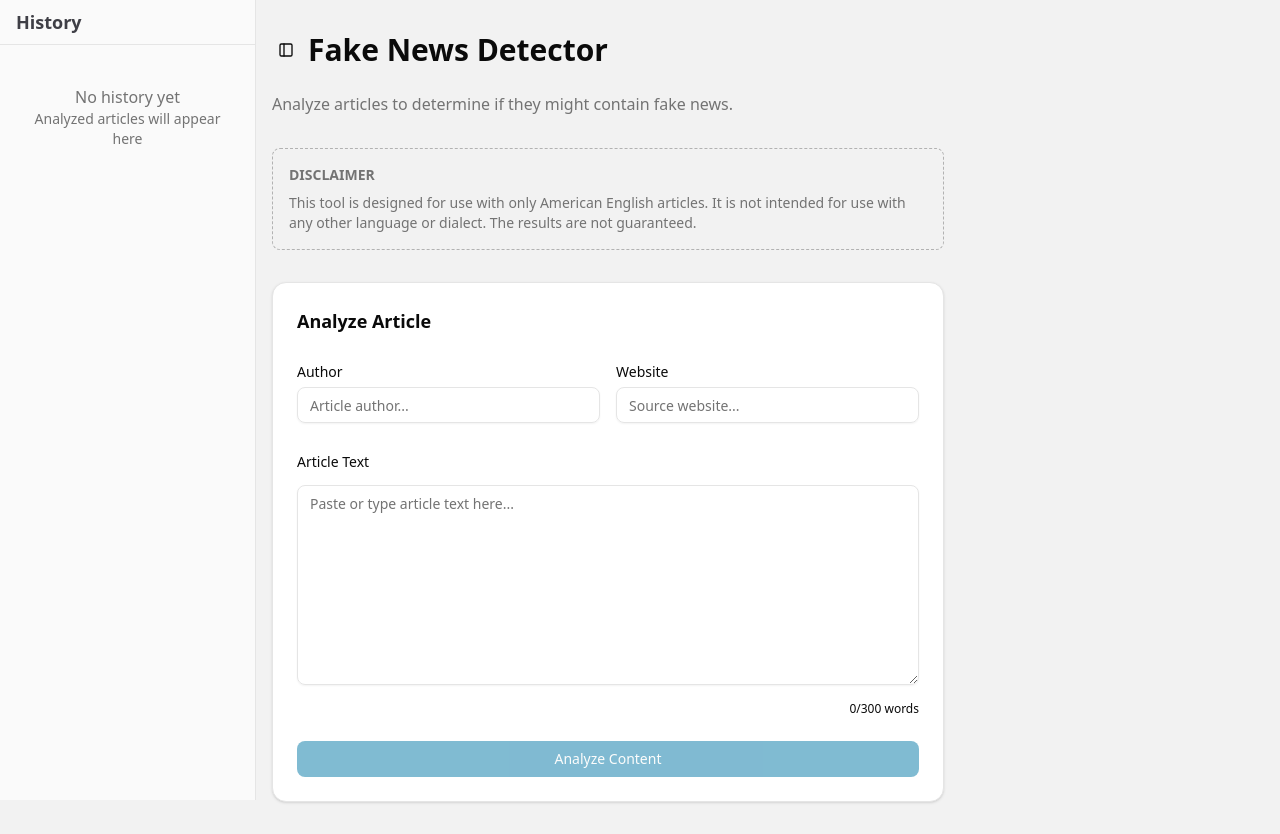
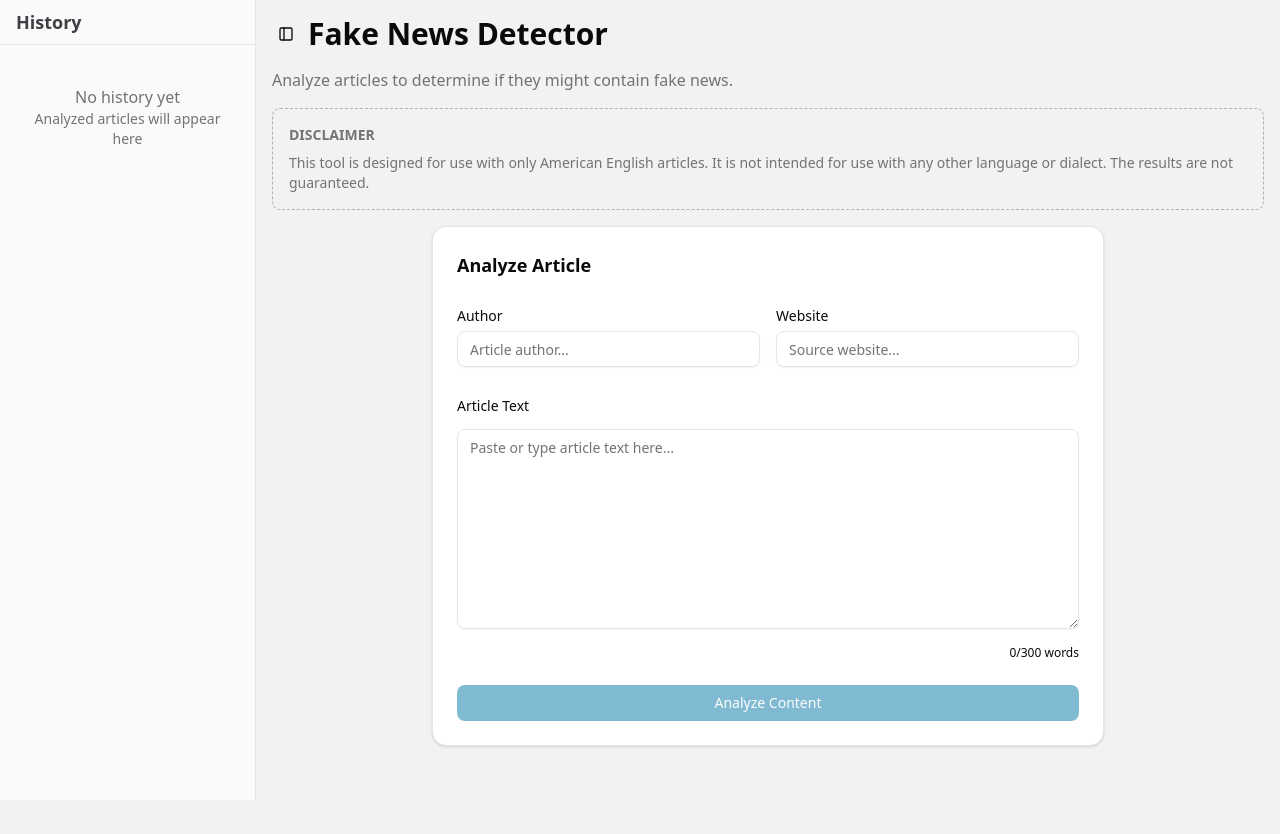
Before and after one commit to serval-devs/tmap-vibes, a React (Vite) app in the folder frontend/: page / in a window 1280 px wide. After the commit the page ends 800 px from the top, so only its background shows below. Built offline with nearby package versions, Linux system fonts and the light colour scheme.

Commit message:
use full width of the screen

```diff
--- a/frontend/src/components/binary-display.tsx
+++ b/frontend/src/components/binary-display.tsx
@@ -1,6 +1,7 @@
 import { AlertCircle, CheckCircle } from "lucide-react";
 import { Alert, AlertDescription, AlertTitle } from "@/components/ui/alert";
 import { cn } from "@/lib/utils";
+import { Card, CardTitle } from "@/components/ui/card";
 
 interface BinaryDisplayProps {
   isFake: boolean;
@@ -8,13 +9,9 @@ interface BinaryDisplayProps {
 
 export function BinaryDisplay({ isFake }: BinaryDisplayProps) {
   return (
+    <Card className="animate-in fade-in-50 duration-300 p-4">
+      <CardTitle>Fake News Confidence</CardTitle>
       <div className="space-y-4">
-      <h2 className="text-xl font-semibold">Analysis Results</h2>
-
-      <div className="space-y-2">
-        <div className="flex justify-between items-center">
-          <span id="confidence-percentage" className="text-sm font-medium">Fake News Confidence</span>
-        </div>
           <div className="relative h-4 w-full overflow-hidden rounded-full bg-secondary">
             <div
               className={cn(
@@ -28,11 +25,9 @@ export function BinaryDisplay({ isFake }: BinaryDisplayProps) {
         {isFake ? <BadAlert /> : <GoodAlert />}
 
         <div className="text-sm text-muted-foreground">
-        <p>
-          Note: This is a simulated result for demonstration purposes.
-        </p>
+          <p>Note: This is a simulated result for demonstration purposes.</p>
         </div>
-    </div>
+    </Card>
   );
 }
 
@@ -41,7 +36,9 @@ function BadAlert() {
     <Alert variant="destructive">
       <AlertCircle className="h-5 w-5 text-red-500" />
       <AlertTitle>High Risk</AlertTitle>
-      <AlertDescription>This article is likely to contain fake news.</AlertDescription>
+      <AlertDescription>
+        This article is likely to contain fake news.
+      </AlertDescription>
     </Alert>
   );
 }
--- a/frontend/src/components/fake-news-detector.tsx
+++ b/frontend/src/components/fake-news-detector.tsx
@@ -19,11 +19,7 @@ export function FakeNewsDetector() {
   const [author, setAuthor] = useState(selectedItem?.article.author ?? "");
   const [website, setWebsite] = useState(selectedItem?.article.website ?? "");
 
-  const {
-    mutate: checkArticle,
-    error,
-    isPending,
-  } = useCheckArticle();
+  const { mutate: checkArticle, error, isPending } = useCheckArticle();
 
   const resultsRef = useRef<HTMLDivElement>(null);
 
@@ -58,15 +54,15 @@ export function FakeNewsDetector() {
     <>
       <HistorySidebar onSelectItem={handleHistorySelect} />
       <SidebarInset className="flex flex-col items-center">
-        <div className="container mx-auto px-4 py-8 w-full">
-          <header className="flex items-center mb-6">
+        <div className="px-4 py-4">
+          <header className="flex items-center mb-4">
             <SidebarTrigger className="mr-2" />
             <h1 className="text-3xl font-bold">Fake News Detector</h1>
           </header>
-          <p className="text-muted-foreground mb-8">
+          <p className="text-muted-foreground mb-4">
             Analyze articles to determine if they might contain fake news.
           </p>
-          <div className="text-sm text-muted-foreground border border-dashed border-muted-foreground/50 p-4 rounded-md mb-8 max-w-2xl mx-auto">
+          <div className="text-sm text-muted-foreground border border-dashed border-muted-foreground/50 p-4 rounded-md mb-4">
             <p className="font-semibold mb-2">DISCLAIMER</p>
             <p>
               This tool is designed for use with only American English articles.
@@ -75,7 +71,7 @@ export function FakeNewsDetector() {
             </p>
           </div>
 
-          <div className="space-y-8">
+          <div className="flex gap-4">
             <Card className="w-full max-w-2xl mx-auto">
               <CardHeader className="text-lg font-semibold">
                 Analyze Article
```
Lines whose indentation alone changed are shown as unchanged.
